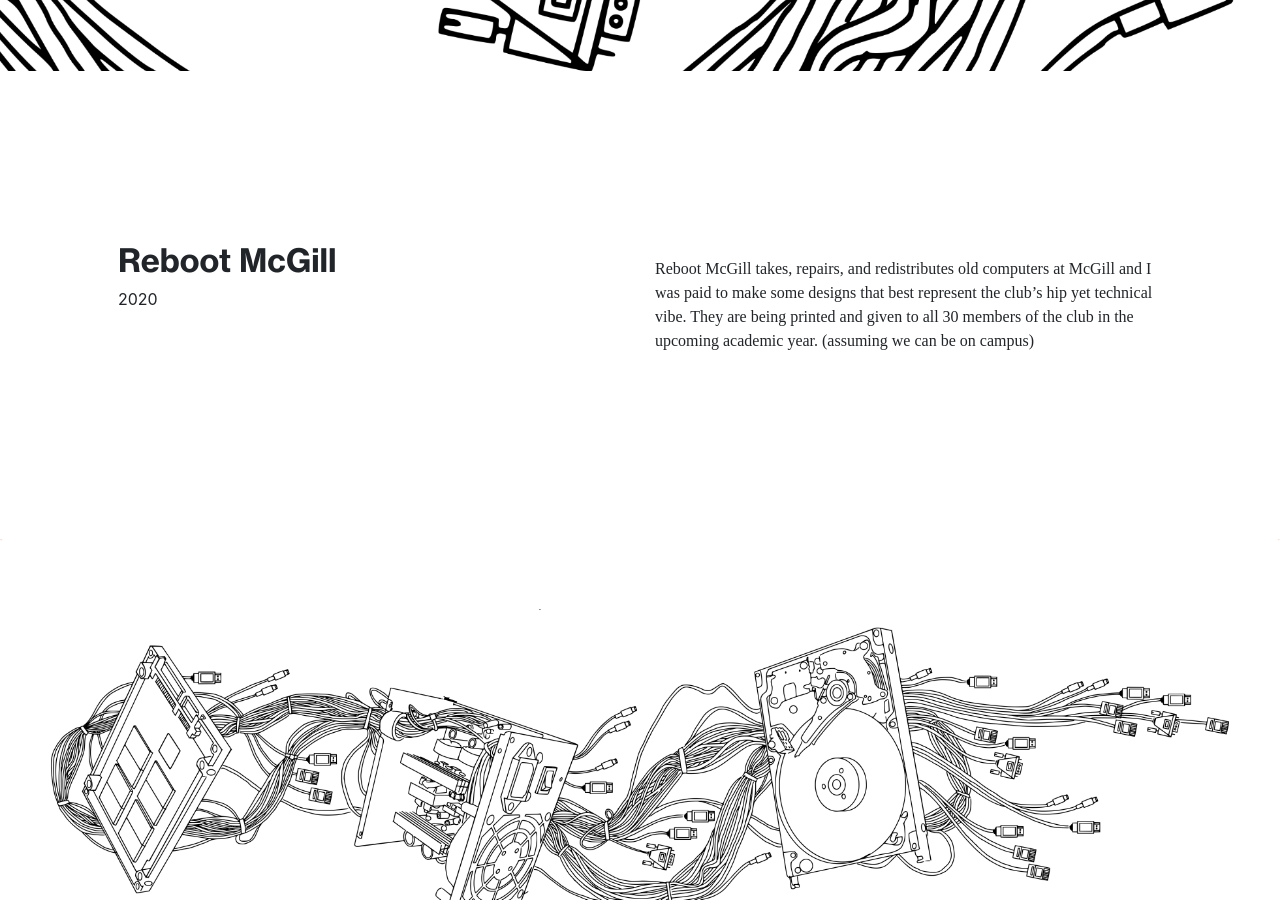
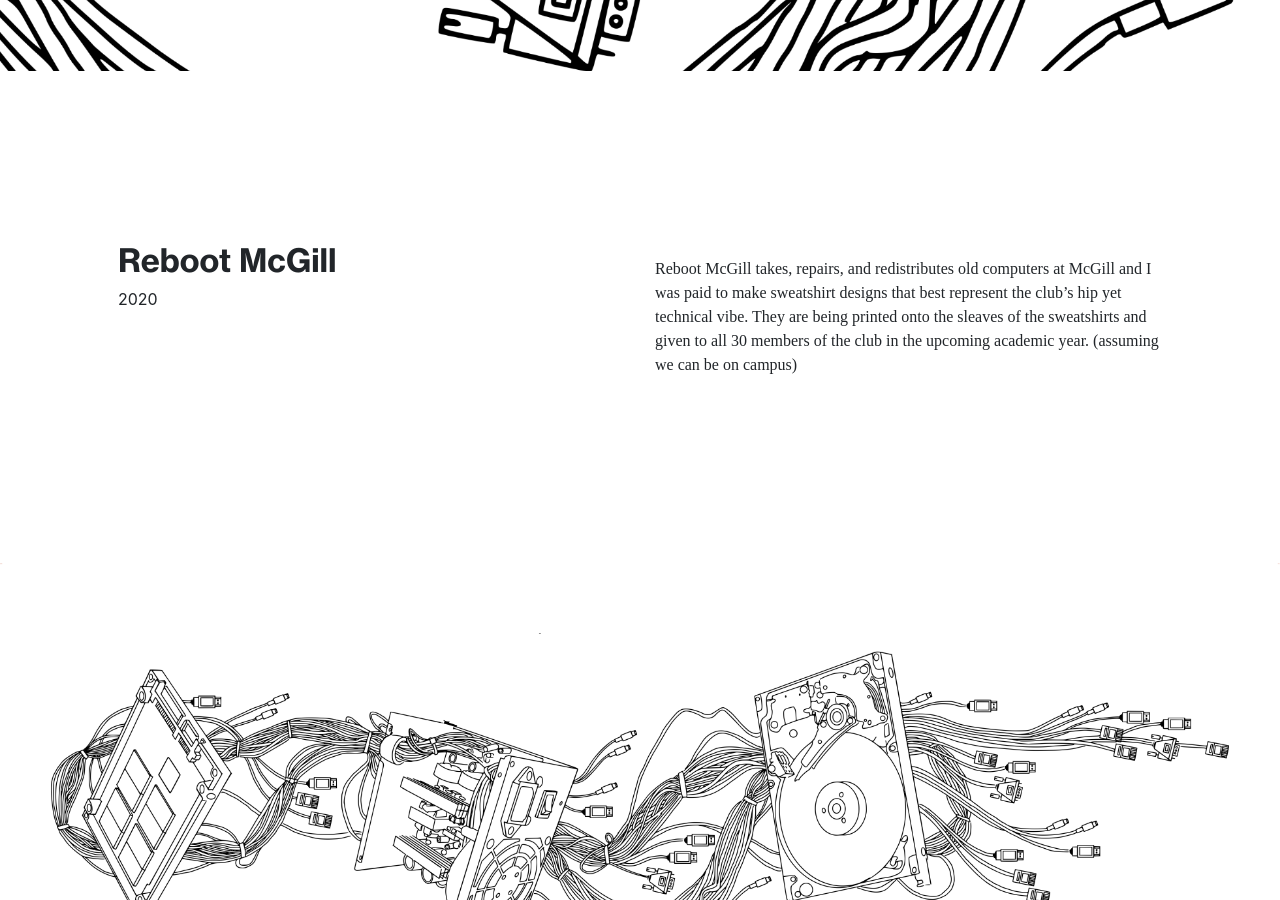
Before and after one commit to elizabeth-poggie/elizabethpoggie, a Jekyll site: the page built from _projects/Reboot.md, in a window 1280 px wide and 900 px high, scrolled down 796 px. Built offline with Jekyll 4.4.1, drawn with Linux system fonts in a browser that asks for light colours; some web fonts are replaced.

Commit message:
fixed a description and added more cover images to volare

```diff
--- a/_projects/Reboot.md
+++ b/_projects/Reboot.md
@@ -7,4 +7,4 @@ title: Reboot McGill
 time: 2020
 ---
 
-Reboot McGill takes, repairs, and redistributes old computers at McGill and I was paid to make some designs that best represent the club’s hip yet technical vibe.  They are being printed and given to all 30 members of the club in the upcoming academic year. (assuming we can be on campus)
+Reboot McGill takes, repairs, and redistributes old computers at McGill and I was paid to make sweatshirt designs that best represent the club’s hip yet technical vibe.  They are being printed onto the sleaves of the sweatshirts and given to all 30 members of the club in the upcoming academic year. (assuming we can be on campus)
```
Also changed, not shown: assets/projects/volare/images/4.png (added), 3 other files.
